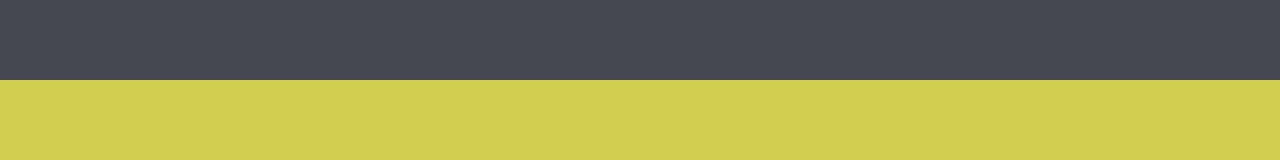
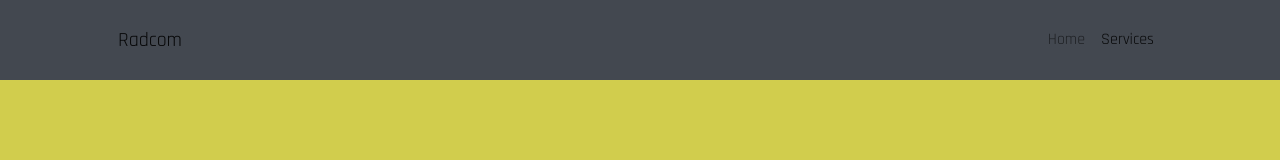
Before and after one commit to giulianoooas/Radcom, a React (Create React App) app: page /#/services in a window 1280 px wide. Shown: the top 160 px of the page. Built offline with nearby package versions, Linux system fonts and the light colour scheme.

Commit message:
add navbar

```diff
--- a/public/index.html
+++ b/public/index.html
@@ -12,6 +12,7 @@
     <meta name="viewport" content="width=device-width, initial-scale=1" />
     <meta name="keywords" content="" />
     <meta name="description" content="" />
+    <link rel="icon" href="./../src/assets/radcom_romania_logo.jpg" />
 
     <link
       href="https://fonts.googleapis.com/css?family=Rajdhani:400,500,700"
--- /dev/null
+++ b/src/components/navbar/navbar.component.css
@@ -0,0 +1,31 @@
+.logo-image {
+  height: 2rem;
+  width: 2rem;
+  margin-right: 0.5rem;
+}
+
+.custom-navbar {
+  background-color: #434850;
+  position: fixed;
+  top: 0;
+  width: 100%;
+  z-index: 2;
+  min-height: 10vh;
+  color: #fff !important;
+}
+
+a:link {
+  text-decoration: none;
+}
+
+a:visited {
+  text-decoration: none;
+}
+
+a:hover {
+  text-decoration: none;
+}
+
+a:active {
+  text-decoration: none;
+}
--- /dev/null
+++ b/src/components/navbar/navbar.component.js
@@ -0,0 +1,74 @@
+import { Link, useLocation } from "react-router-dom";
+import { useEffect } from "react";
+import "./navbar.component.css";
+import logo from "./../../assets/radcom_romania_logo.jpg";
+
+export const Navbar = () => {
+  const location = useLocation();
+  const navbarItems = {
+    home: {
+      path: "/home",
+      label: "Home",
+      className: "nav-item",
+    },
+    services: {
+      path: "/services",
+      label: "Services",
+      className: "nav-item",
+    },
+  };
+
+  const putClasses = () => {
+    Object.values(navbarItems).forEach((navbarItem) => {
+      let className = "nav-link";
+
+      if (location.pathname.includes(navbarItem.path)) {
+        className = `${className} active`;
+      }
+
+      navbarItem.className = className;
+    });
+  };
+  putClasses();
+
+  useEffect(() => {
+    putClasses();
+  }, [location]);
+
+  return (
+    <nav className="navbar navbar-expand-lg custom-navbar">
+      <div className="container px-5">
+        <div>
+          <Link to="/home">
+            <span className="navbar-brand">Radcom</span>
+          </Link>
+        </div>
+
+        <button
+          className="navbar-toggler"
+          type="button"
+          data-bs-toggle="collapse"
+          data-bs-target="#navbarSupportedContent"
+          aria-controls="navbarSupportedContent"
+          aria-expanded="false"
+          aria-label="Toggle navigation"
+        >
+          <span className="navbar-toggler-icon"></span>
+        </button>
+        <div className="collapse navbar-collapse" id="navbarSupportedContent">
+          <ul className="navbar-nav ms-auto mb-2 mb-lg-0">
+            {Object.entries(navbarItems).map(([page, navbarItem]) => (
+              <li className="nav-item" key={page}>
+                <Link to={navbarItem.path}>
+                  <span className={navbarItem.className}>
+                    {navbarItem.label}
+                  </span>
+                </Link>
+              </li>
+            ))}
+          </ul>
+        </div>
+      </div>
+    </nav>
+  );
+};
--- a/src/components/service-page/service-page.component.js
+++ b/src/components/service-page/service-page.component.js
@@ -1,8 +1,10 @@
+import { Navbar } from "../navbar/navbar.component";
 import { ServicesLanding } from "../services-landing/services-landing.component";
 
 export const ServicePage = () => {
   return (
     <div className="service-page-container">
+      <Navbar />
       <ServicesLanding />
     </div>
   );
--- a/src/components/services-landing/services-landing.component.css
+++ b/src/components/services-landing/services-landing.component.css
@@ -1,12 +1,3 @@
-.navbar {
-  height: 10vh;
-  background-color: #434850;
-  position: fixed;
-  top: 0;
-  width: 100%;
-  z-index: 2;
-}
-
 .services {
   margin-bottom: 1rem;
 }
@@ -177,6 +168,22 @@
   border-color: #ffffff;
 }
 
+@media screen and (max-width: 400px) {
+  .services .introduction {
+    padding-top: 4rem;
+  }
+}
+
+@media screen and (max-width: 900px) {
+  .container-services-landing {
+    margin-left: 1rem;
+  }
+
+  .container-services-landing img {
+    width: 80vw;
+  }
+}
+
 @media screen and (max-width: 1200px) {
   .container-services-landing {
     display: flex;
@@ -196,6 +203,14 @@
     align-items: center;
     margin-top: 1rem;
   }
+
+  .service-landing-element-container .description {
+    font-size: 12px;
+  }
+
+  .services .introduction > .text {
+    font-size: 12px;
+  }
 }
 
 @media screen and (max-width: 1320px) {
--- a/src/components/services-landing/services-landing.component.js
+++ b/src/components/services-landing/services-landing.component.js
@@ -22,7 +22,6 @@ export const ServicesLanding = () => {
 
   return (
     <section className="services">
-      <nav className="navbar"></nav>
       <div className="landing-section">
         <div className="introduction">
           <div className="title main-color">Our Radcom Services</div>
@@ -36,9 +35,8 @@ export const ServicesLanding = () => {
       {services.map((service, idx) => (
         <div
           className={
-            idx % 2
-              ? "secondary"
-              : "main" + " service-landing-element-container"
+            (idx % 2 ? "secondary" : "main") +
+            " service-landing-element-container"
           }
           key={idx}
         >
```
Also changed, not shown: public/logoPar.png (deleted).
